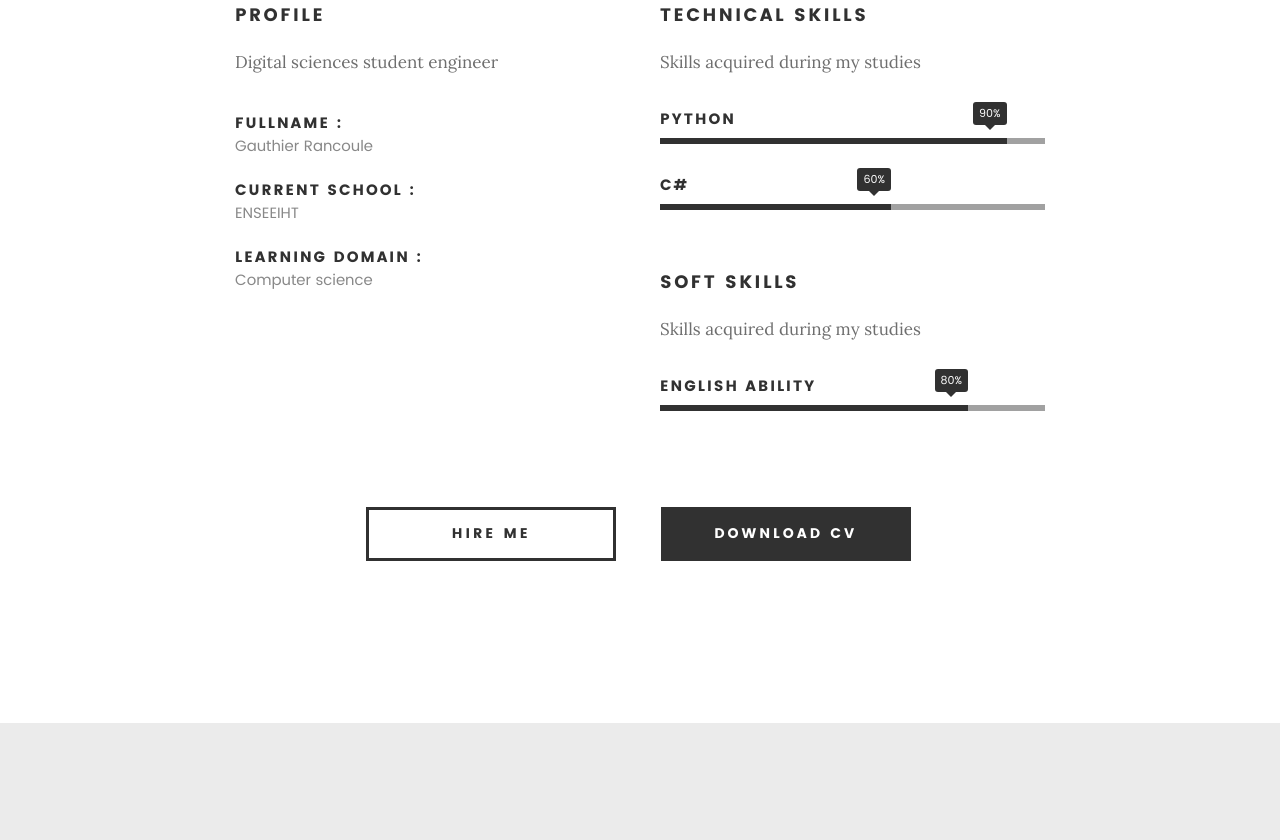
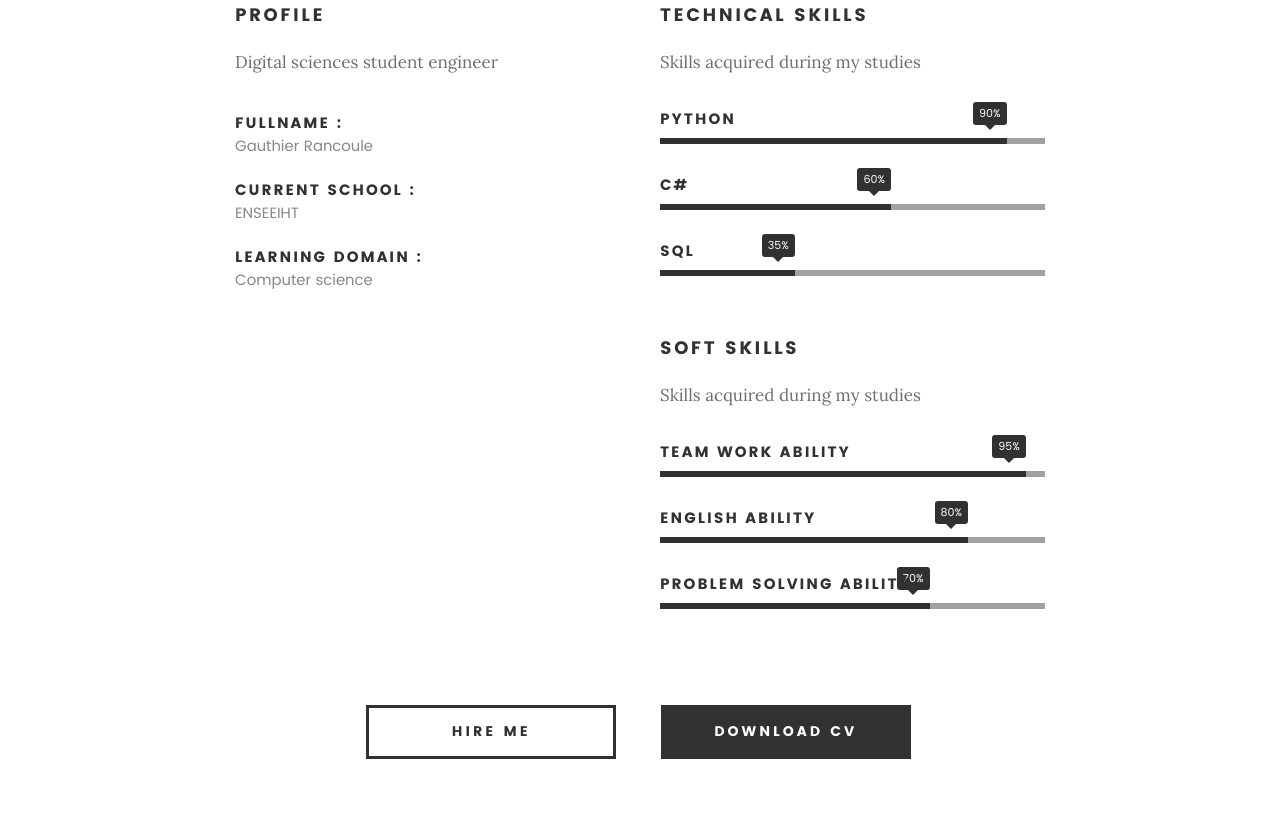
Before and after one commit to GautRrr/GautRrr.github.io, a plain HTML site: page index.html in a window 1280 px wide. Shown: the part 1169-2009 px from the top of the page. Drawn offline with Linux system fonts and the light colour scheme; files whose address does not match are found by name.

Commit message:
Update index.html

```diff
--- a/index.html
+++ b/index.html
@@ -156,15 +156,28 @@
 				   	<div class="progress percent60"><span>60%</span></div>
 				   	<strong>C#</strong>
 				   </li>
+				   <li>
+					<div class="progress percent35"><span>35%</span></div>
+					<strong>SQL</strong>
+				</li>
 	            </ul>
 
 			<h3>Soft Skills</h3>
 			<p>Skills acquired during my studies</p>
 			<ul class="skill-bars">
+				<li>
+					<div class="progress percent95"><span>95%</span></div>
+					<strong>Team work ability</strong>
+				</li>
+
 				   <li>
 				   	<div class="progress percent80"><span>80%</span></div>
 				   	<strong>English ability</strong>
 				   </li>
+				   <li>
+					<div class="progress percent70"><span>70%</span></div>
+					<strong>Problem solving ability</strong>
+				</li>
 				</ul> <!-- /skill-bars -->
 
    		</div>
@@ -173,7 +186,7 @@
 
    	<div class="row button-section">
    		<div class="col-twelve">
-   			<a href="#contact" title="Hire Me" class="button stroke smoothscroll">Hire Me</a>
+   			<a href="#contact" title="Contact Me" class="button stroke smoothscroll">Hire Me</a>
    			<a href="images/cv.pdf" title="Download CV" class="button button-primary">Download CV</a>
    		</div>
    	</div>
```
